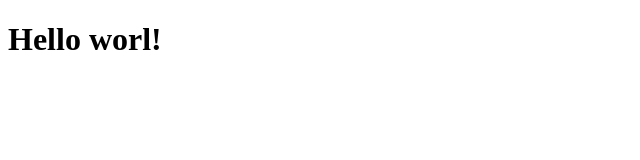
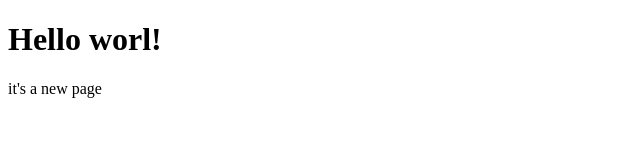
Before and after one commit to JuliaIvanova3/JuliaIvanova3.github.io, a plain HTML site: page index.html in a window 1280 px wide. Shown: the whole page, without its empty margins (0-640 px from the left). Drawn offline with Linux system fonts and the light colour scheme.

Commit message:
Update index.html

```diff
--- a/index.html
+++ b/index.html
@@ -7,5 +7,6 @@
 </head>
 <body>
     <h1>Hello worl!</h1>
+    <p>it's a new page</p>
 </body>
 </html>
```
